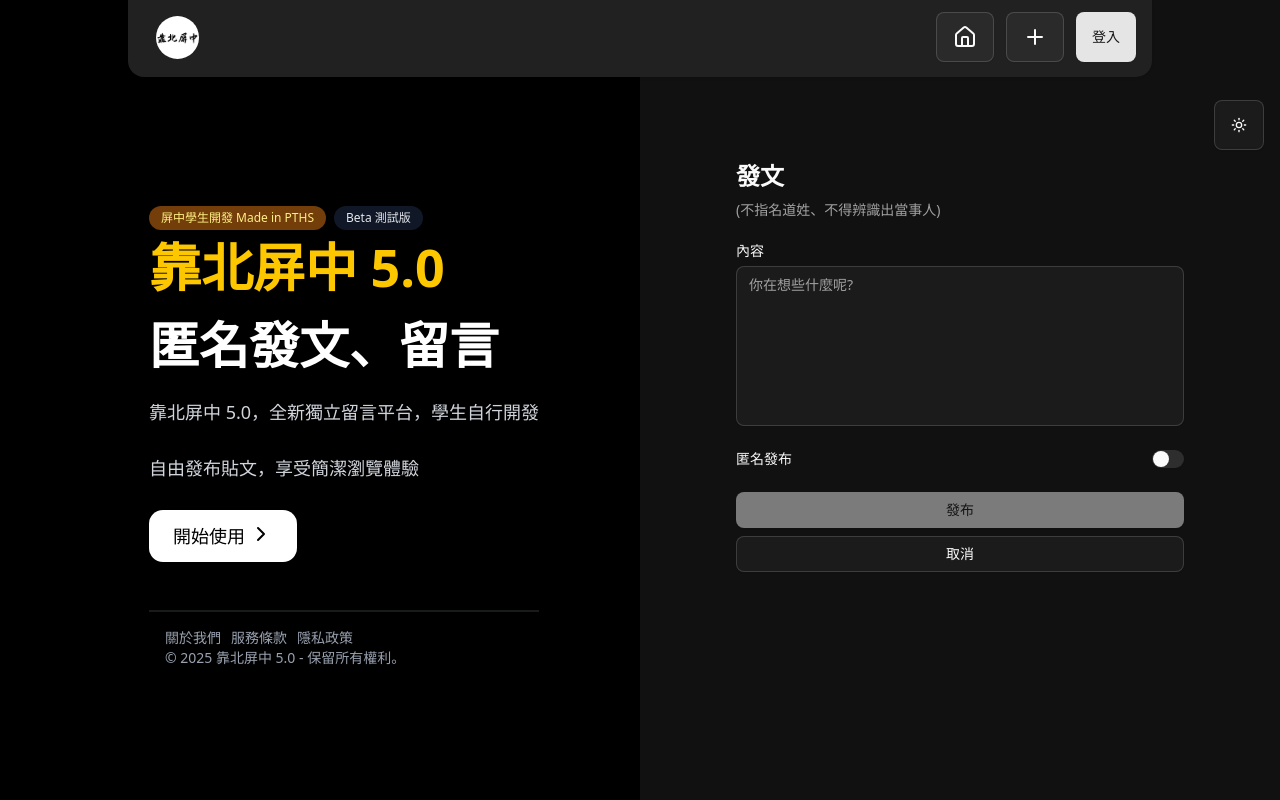
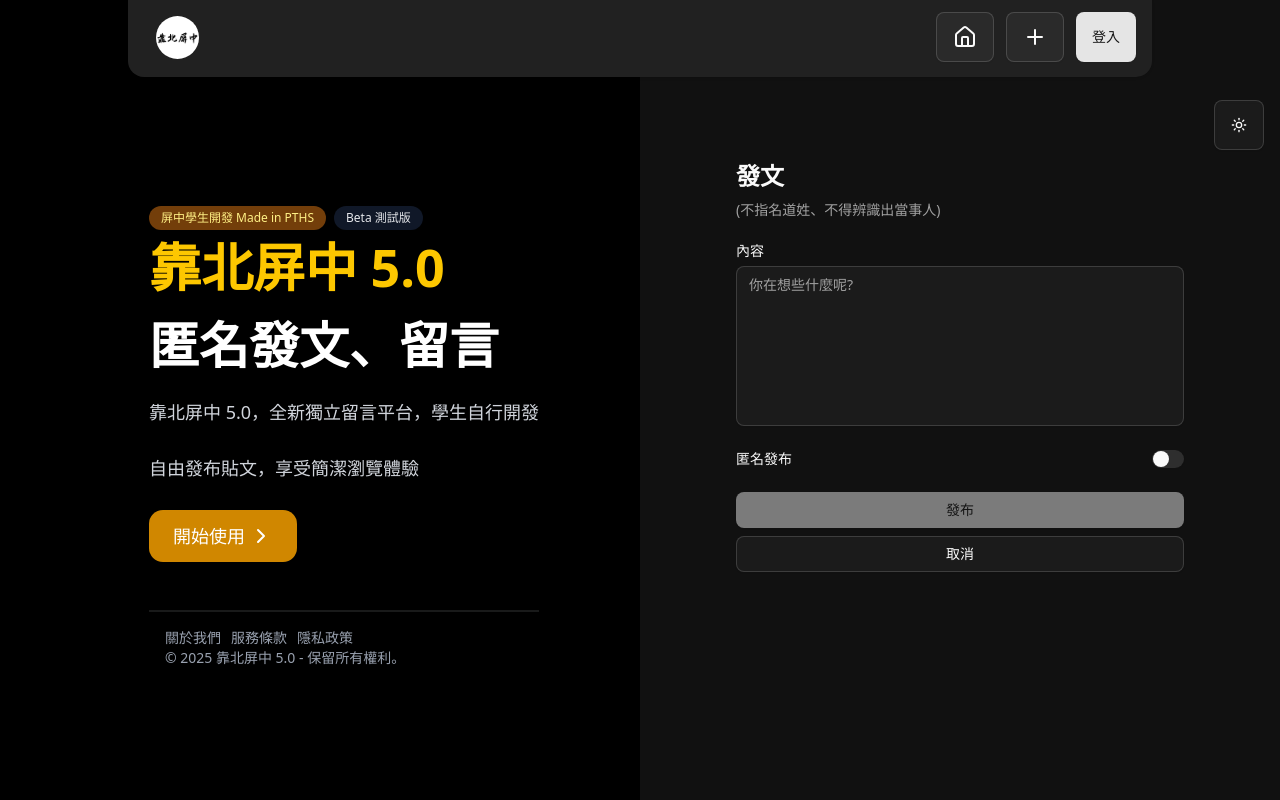
Before and after one commit to Maxhu787/anon-board, a Next.js app: page / in a window 1280 px wide. Built offline with nearby package versions, Linux system fonts and the light colour scheme; no server answers.

Commit message:
fix landing button

```diff
--- a/app/page.js
+++ b/app/page.js
@@ -97,7 +97,8 @@ export default function Home() {
             ) : (
               <Link
                 href="/login"
-                className="select-none active:scale-95 transition-all inline-flex px-6 py-3 bg-black text-white rounded-xl text-lg hover:bg-gray-800 dark:bg-white dark:text-black dark:hover:bg-gray-200"
+                // className="select-none active:scale-95 transition-all inline-flex px-6 py-3 bg-black text-white rounded-xl text-lg hover:bg-gray-800 dark:bg-white dark:text-black dark:hover:bg-gray-200"
+                className="select-none active:scale-95 transition-all inline-flex items-center px-6 py-3 bg-yellow-500 text-white rounded-xl text-lg hover:bg-yellow-400 dark:bg-yellow-600 dark:text-white dark:hover:bg-yellow-500"
               >
                 {t("getstarted")}
                 <ChevronRight className="ml-1 mt-[2] mr-[-11]" />
```
